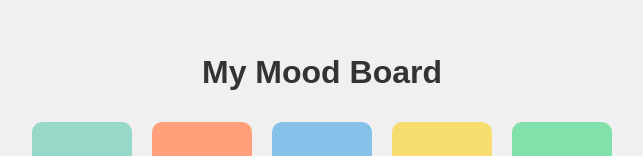
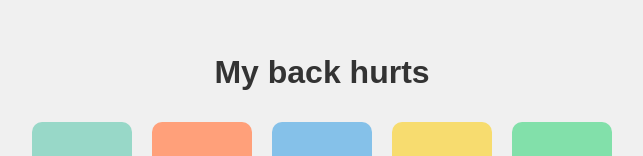
Before and after one commit to Raghavarora09/codebuild-jenkins-pipeline, a plain HTML site: page index.html in a window 1280 px wide. Shown: the part 239-395 px from the top of the page, without its empty margins (318-961 px from the left). Drawn offline with Linux system fonts and the light colour scheme.

Commit message:
Update index.html

```diff
--- a/index.html
+++ b/index.html
@@ -59,7 +59,7 @@
 </head>
 <body>
     <div class="container">
-        <h1>My Mood Board</h1>
+        <h1>My back hurts</h1>
         <div id="mood-board"></div>
         <button id="add-mood">Add Mood</button>
     </div>
```
